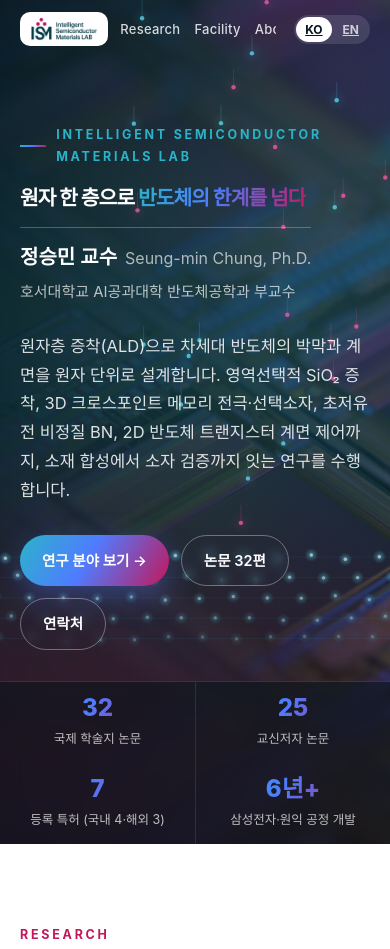
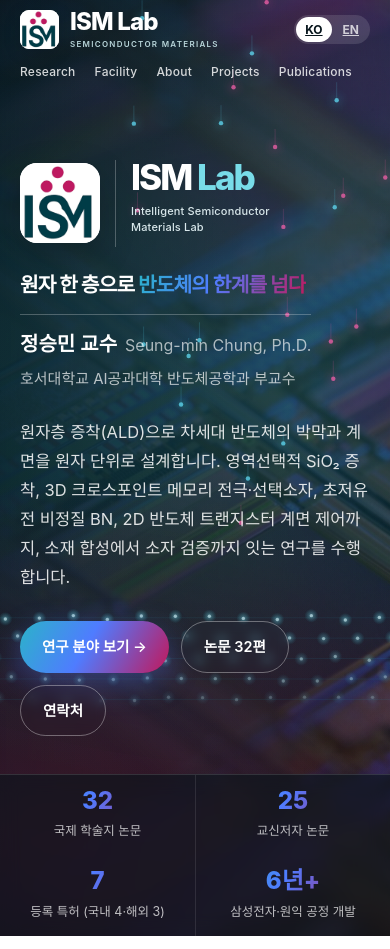
Before and after one commit to ISMLab-ewe1/ismlab-ewe1.github.io, a plain HTML site: page index.html in a window 390 px wide. Shown: the top 949 px of the page. Drawn offline with Linux system fonts and the light colour scheme.

Commit message:
Unify logo and lab name with prominent responsive branding

```diff
--- a/index.html
+++ b/index.html
@@ -316,12 +316,30 @@ footer .eyebrow{color:var(--cyan)}
   ol.pubs li{padding-left:40px}
 }
 @media (prefers-reduced-motion:reduce){*{animation:none!important;transition:none!important}.reveal{opacity:1;transform:none}}
+
+/* ISM identity: original symbol with live, legible lettering */
+.brand{background:none;border-radius:0;padding:0;gap:11px;text-decoration:none;color:#fff}
+.brand-symbol{display:block;flex:none;width:48px;height:48px;overflow:hidden;background:#fff;border-radius:11px;box-shadow:0 4px 18px #0002}
+.brand .brand-symbol img,.hero-identity .brand-symbol img{display:block;height:100%;width:auto;max-width:none}
+.brand-title{font-size:27px;font-weight:800;line-height:1.1;letter-spacing:-.035em;white-space:nowrap}
+.brand-title small{display:block;font-size:9px;letter-spacing:.16em;color:#b8d5d9;font-weight:600;margin-top:5px}
+header.nav ul{gap:17px}
+.hero-identity{display:flex;align-items:center;gap:26px;margin:0 0 34px;max-width:100%}
+.hero-identity .brand-symbol{width:124px;height:124px;border-radius:24px;box-shadow:0 12px 36px #0003}
+.hero-identity-copy{min-width:0;border-left:1px solid #ffffff40;padding-left:26px}
+.hero-lab-name{font-size:clamp(48px,6.8vw,82px);font-weight:850;letter-spacing:-.055em;line-height:1.02;color:#fff}
+.hero-lab-name span{color:#78dce8}
+.hero-lab-full{font-size:clamp(13px,1.6vw,19px);line-height:1.45;letter-spacing:.035em;color:#d9e8eb;margin-top:12px;font-weight:500}
+.hero .grid{padding-top:150px;padding-bottom:180px}
+@media(max-width:980px){header.nav .in{flex-wrap:wrap;gap:9px 16px;padding-top:9px;padding-bottom:9px}.brand{margin-right:auto}header.nav ul{order:3;flex-basis:100%;margin:0;gap:21px;padding:3px 0 2px}.lang{margin-left:auto}.hero .grid{padding-top:180px}.hero-identity .brand-symbol{width:100px;height:100px}.hero-identity{gap:20px}.hero-identity-copy{padding-left:20px}html{scroll-padding-top:112px}}
+@media(max-width:640px){.brand-symbol{width:39px;height:39px;border-radius:9px}.brand-title{font-size:24px}.brand-title small{font-size:8px}.hero-identity{gap:15px;margin-bottom:26px}.hero-identity .brand-symbol{width:80px;height:80px;border-radius:17px}.hero-identity-copy{padding-left:15px}.hero-lab-name{font-size:clamp(35px,8.5vw,52px)}.hero-lab-full{font-size:11px;letter-spacing:.015em;margin-top:8px}.hero .grid{padding-top:160px;padding-bottom:200px}header.nav ul{gap:19px;font-size:12px}}
+
 </style>
 </head>
 <body>
 
 <header class="nav" id="nav"><div class="in">
-  <a class="brand" href="#home" aria-label="ISM Lab 홈"><img src="assets/ism-logo.png" alt="Intelligent Semiconductor Materials LAB"></a>
+  <a class="brand" href="#home" aria-label="ISM Lab — Intelligent Semiconductor Materials Lab"><span class="brand-symbol" aria-hidden="true"><img src="assets/ism-logo.png" alt=""></span><span class="brand-title">ISM Lab<small>SEMICONDUCTOR MATERIALS</small></span></a>
   <ul>
     <li><a href="#research">Research</a></li>
     <li><a href="#facility">Facility</a></li>
@@ -342,7 +360,7 @@ footer .eyebrow{color:var(--cyan)}
   <canvas id="atoms" aria-hidden="true"></canvas>
   <div class="wrap grid">
     <div>
-      <div class="kick">INTELLIGENT SEMICONDUCTOR MATERIALS LAB</div>
+      <div class="hero-identity" aria-label="ISM Lab — Intelligent Semiconductor Materials Lab"><span class="brand-symbol" aria-hidden="true"><img src="assets/ism-logo.png" alt=""></span><div class="hero-identity-copy"><div class="hero-lab-name">ISM <span>Lab</span></div><p class="hero-lab-full">Intelligent Semiconductor<br>Materials Lab</p></div></div>
       <div class="headline">
         <h1>원자 한 층으로 <span class="grad">반도체의 한계를 넘다</span></h1>
         <div class="who"><p class="name">정승민 교수<small>Seung-min Chung, Ph.D.</small></p>
```
Also changed, not shown: en.html (+20 -2 lines).
